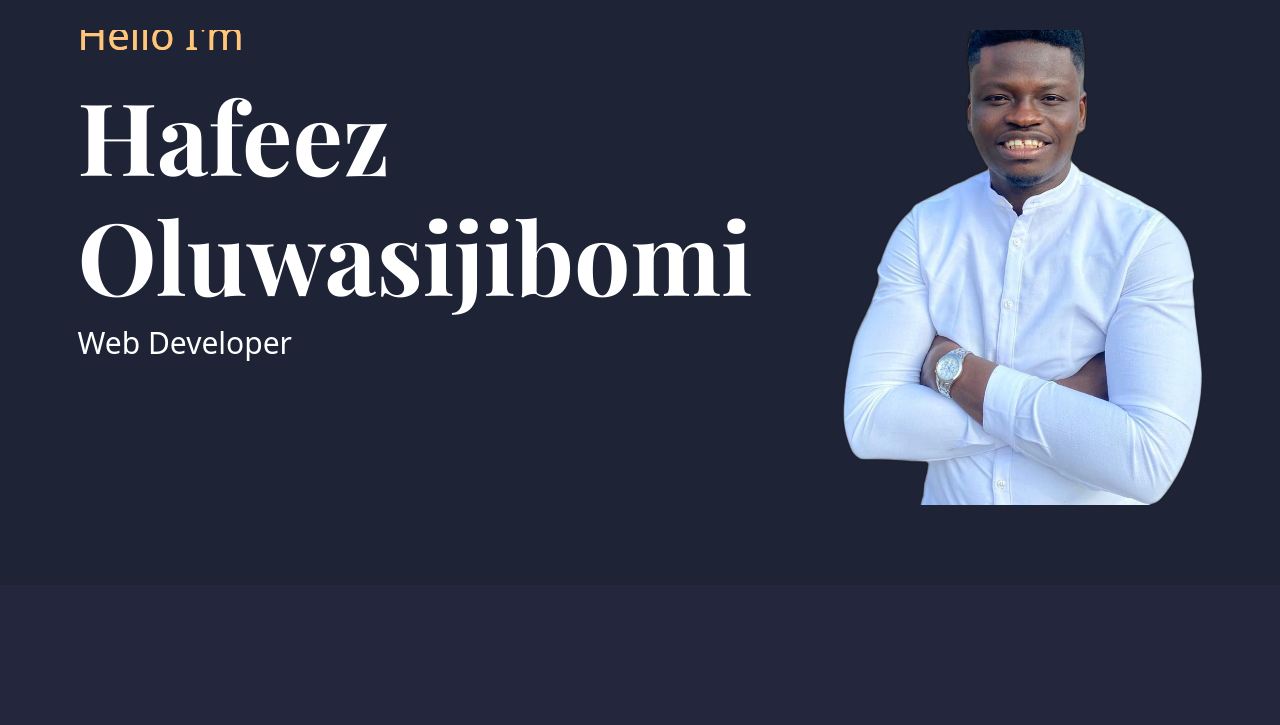
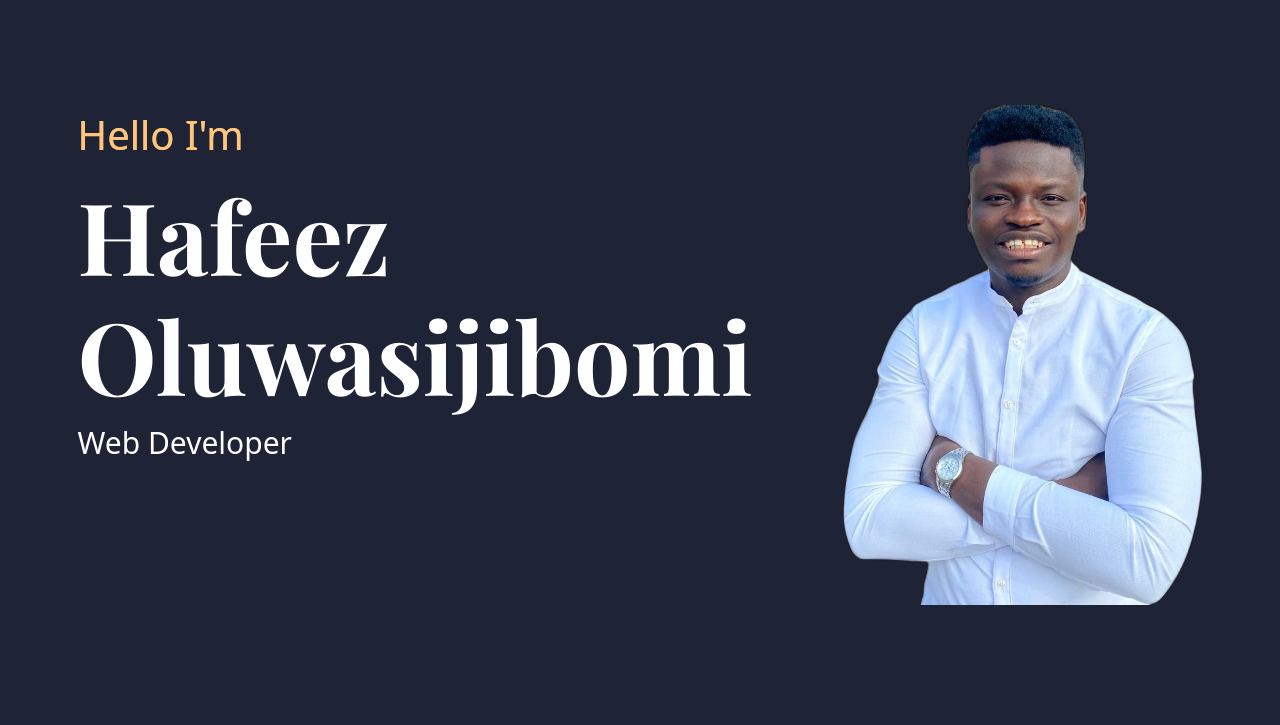
Before and after one commit to Oluwasijibomi/portfolio-project, a website: page index.html in a window 1280 px wide. Shown: the part 75-800 px from the top of the page. Drawn offline with nearby package versions, Linux system fonts and the light colour scheme.

Commit message:
hero box padding

```diff
--- a/sass/_base.scss
+++ b/sass/_base.scss
@@ -235,7 +235,7 @@ body {
 
     &-herobox {
 
-        padding: 8rem 0;
+        padding: 18rem 0;
 
         @media only screen and (max-width: $bp-small) {
             padding-left: 4rem;
```
Also changed, not shown: css/style.css.
